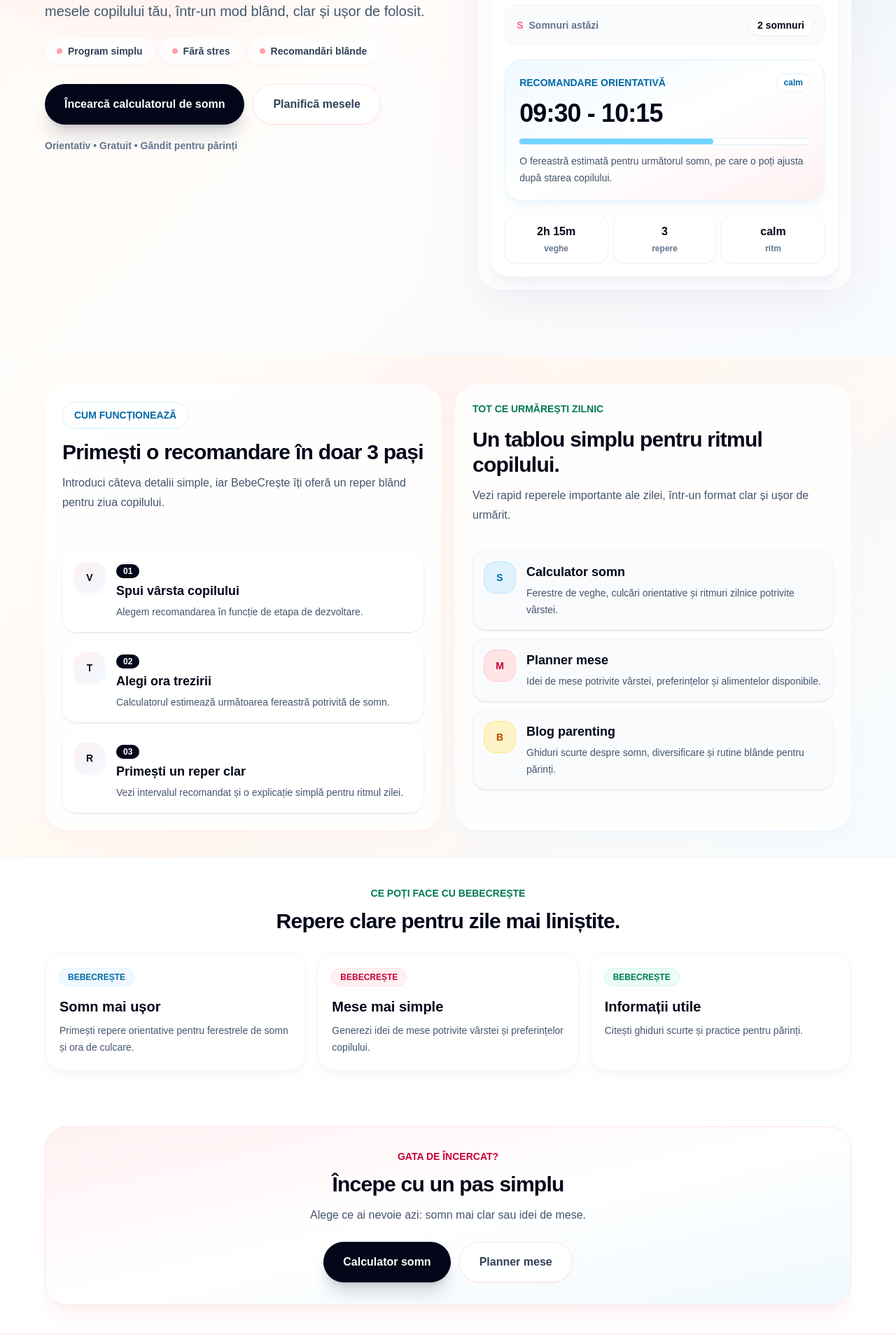
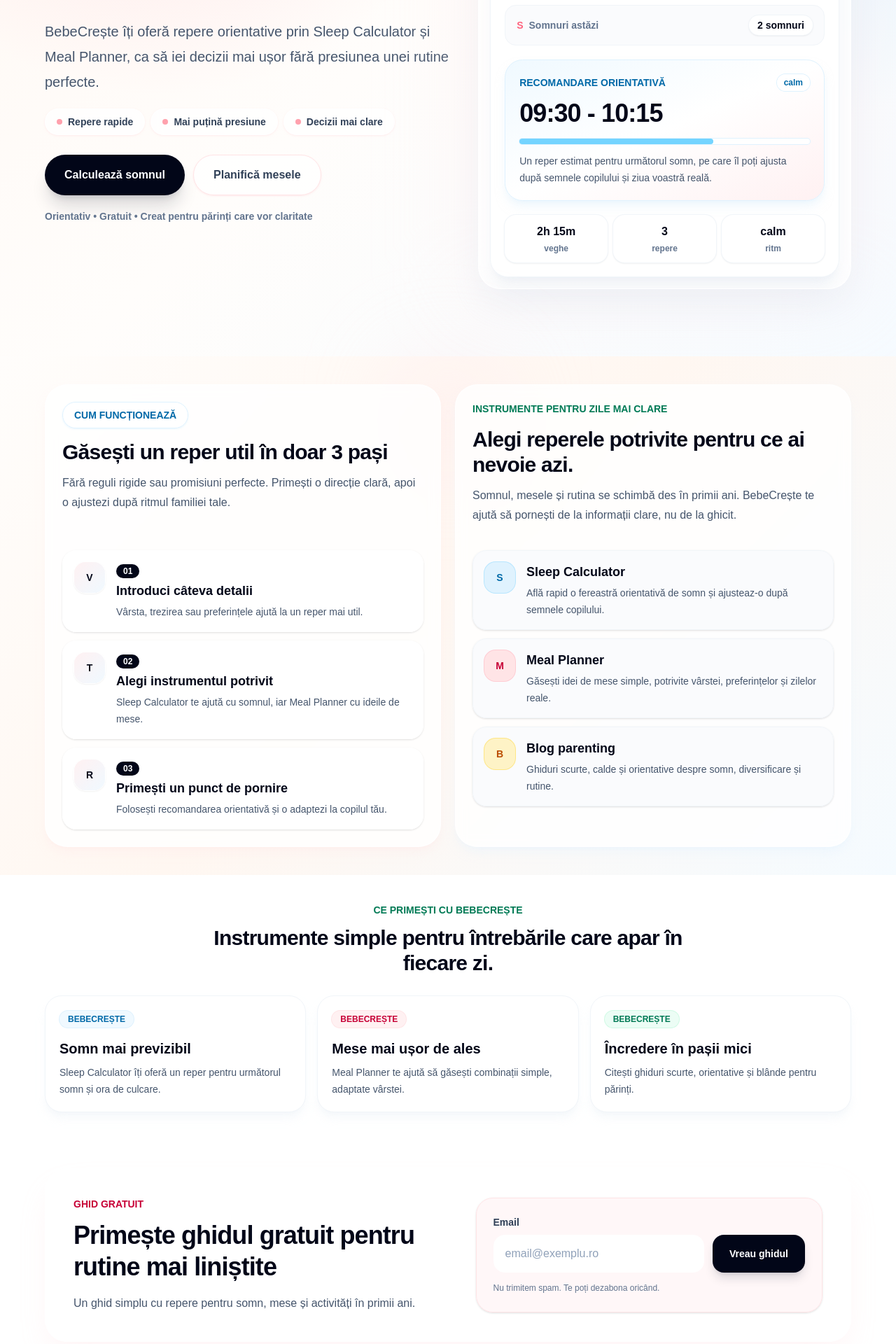
Before and after one commit to iulianacristea/bebecreste, a Next.js app: page / in a window 1280 px wide. Shown: the part 480-2400 px from the top of the page at 70% size. Built offline with nearby package versions, Linux system fonts and the light colour scheme.

Commit message:
improve homepage & other pages

```diff
--- a/app/page.tsx
+++ b/app/page.tsx
@@ -1,9 +1,11 @@
 import Link from "next/link";
 import type { Metadata } from "next";
+import { EmailCapture } from "@/src/components/EmailCapture";
 import { Features } from "@/src/components/Features";
 import { Footer } from "@/src/components/Footer";
 import { Hero } from "@/src/components/Hero";
 import { HowItWorks } from "@/src/components/HowItWorks";
+import { MobileStickyCta } from "@/src/components/MobileStickyCta";
 import { Navbar } from "@/src/components/Navbar";
 
 export const metadata: Metadata = {
@@ -23,22 +25,22 @@
 
 const capabilityCards = [
   {
-    title: "Somn mai ușor",
+    title: "Somn mai previzibil",
     description:
-      "Primești repere orientative pentru ferestrele de somn și ora de culcare.",
+      "Sleep Calculator îți oferă un reper pentru următorul somn și ora de culcare.",
     href: "/calculator-somn",
     accent: "bg-sky-50 text-sky-700 ring-sky-100",
   },
   {
-    title: "Mese mai simple",
+    title: "Mese mai ușor de ales",
     description:
-      "Generezi idei de mese potrivite vârstei și preferințelor copilului.",
+      "Meal Planner te ajută să găsești combinații simple, adaptate vârstei.",
     href: "/planner-mese",
     accent: "bg-rose-50 text-rose-700 ring-rose-100",
   },
   {
-    title: "Informații utile",
-    description: "Citești ghiduri scurte și practice pentru părinți.",
+    title: "Încredere în pașii mici",
+    description: "Citești ghiduri scurte, orientative și blânde pentru părinți.",
     href: "/blog",
     accent: "bg-emerald-50 text-emerald-700 ring-emerald-100",
   },
@@ -88,7 +90,7 @@
   };
 
   return (
-    <main className="min-h-screen overflow-hidden bg-[#fff7f1] text-slate-900">
+    <main className="min-h-screen overflow-hidden bg-[#fff7f1] pb-20 text-slate-900 md:pb-0">
       <script
         type="application/ld+json"
         dangerouslySetInnerHTML={{ __html: JSON.stringify(structuredData) }}
@@ -109,10 +111,10 @@
         <div className="mx-auto max-w-6xl">
           <div className="mx-auto max-w-3xl text-center">
             <p className="text-sm font-semibold uppercase text-emerald-700">
-              Ce poți face cu BebeCrește
+              Ce primești cu BebeCrește
             </p>
             <h2 className="mt-3 text-3xl font-bold tracking-tight text-slate-950">
-              Repere clare pentru zile mai liniștite.
+              Instrumente simple pentru întrebările care apar în fiecare zi.
             </h2>
           </div>
 
@@ -139,34 +141,42 @@
           </div>
         </div>
       </section>
+      <EmailCapture className="bg-white px-5 py-10 sm:px-8 lg:px-10" />
       <section className="bg-white px-5 py-10 sm:px-8 lg:px-10">
         <div className="mx-auto max-w-6xl rounded-[2rem] border border-rose-100 bg-gradient-to-br from-rose-50 via-white to-sky-50 p-6 text-center shadow-xl shadow-rose-100/45 sm:p-8">
           <p className="text-sm font-semibold uppercase text-rose-700">
-            Gata de încercat?
+            Începe de unde ai nevoie
           </p>
           <h2 className="mx-auto mt-3 max-w-2xl text-3xl font-bold tracking-tight text-slate-950">
-            Începe cu un pas simplu
+            Alege un reper rapid pentru ziua de azi
           </h2>
           <p className="mx-auto mt-3 max-w-2xl leading-7 text-slate-600">
-            Alege ce ai nevoie azi: somn mai clar sau idei de mese.
+            Folosește Sleep Calculator pentru somn sau Meal Planner pentru idei
+            de mese. Recomandările sunt orientative și ușor de adaptat.
           </p>
           <div className="mt-6 flex flex-col justify-center gap-3 sm:flex-row">
             <Link
               href="/calculator-somn"
               className="inline-flex w-full items-center justify-center rounded-full bg-slate-950 px-7 py-4 text-base font-semibold text-white shadow-xl shadow-slate-900/15 transition duration-200 hover:-translate-y-0.5 hover:bg-slate-800 hover:shadow-2xl hover:shadow-slate-900/20 focus:outline-none focus:ring-4 focus:ring-slate-300 active:translate-y-0 sm:w-auto"
             >
-              Calculator somn
+              Calculează somnul
             </Link>
             <Link
               href="/planner-mese"
               className="inline-flex w-full items-center justify-center rounded-full border border-rose-100 bg-white/80 px-7 py-4 text-base font-semibold text-slate-700 shadow-sm shadow-rose-100/60 transition duration-200 hover:-translate-y-0.5 hover:border-rose-200 hover:bg-white hover:shadow-md hover:shadow-rose-100/80 focus:outline-none focus:ring-4 focus:ring-rose-100 active:translate-y-0 sm:w-auto"
             >
-              Planner mese
+              Planifică mesele
             </Link>
           </div>
         </div>
       </section>
       <Footer />
+      <MobileStickyCta
+        links={[
+          { href: "/calculator-somn", label: "Calculează somnul" },
+          { href: "/planner-mese", label: "Planifică mesele" },
+        ]}
+      />
     </main>
   );
 }
--- /dev/null
+++ b/src/components/EmailCapture.tsx
@@ -0,0 +1,85 @@
+"use client";
+
+import { useState } from "react";
+
+type EmailCaptureProps = {
+  className?: string;
+};
+
+export function EmailCapture({ className = "" }: EmailCaptureProps) {
+  const [email, setEmail] = useState("");
+  const [isSuccessVisible, setIsSuccessVisible] = useState(false);
+
+  function handleSubmit(event: React.FormEvent<HTMLFormElement>) {
+    event.preventDefault();
+    setEmail("");
+    setIsSuccessVisible(true);
+  }
+
+  return (
+    <section className={className}>
+      <div className="mx-auto max-w-6xl rounded-[2rem] border border-white/80 bg-white/85 p-6 shadow-2xl shadow-rose-200/25 backdrop-blur sm:p-8 lg:p-10">
+        <div className="grid gap-6 lg:grid-cols-[1fr_0.9fr] lg:items-center">
+          <div>
+            <p className="text-sm font-bold uppercase text-rose-700">
+              Ghid gratuit
+            </p>
+            <h2 className="mt-3 max-w-2xl text-3xl font-bold leading-tight tracking-tight text-slate-950 sm:text-4xl">
+              Primește ghidul gratuit pentru rutine mai liniștite
+            </h2>
+            <p className="mt-4 max-w-2xl text-base leading-7 text-slate-600">
+              Un ghid simplu cu repere pentru somn, mese și activități în
+              primii ani.
+            </p>
+          </div>
+
+          <form
+            onSubmit={handleSubmit}
+            className="rounded-[1.5rem] border border-rose-100 bg-rose-50/55 p-5 shadow-sm sm:p-6"
+          >
+            <label
+              htmlFor="guide-email"
+              className="mb-2 block text-sm font-semibold text-slate-700"
+            >
+              Email
+            </label>
+            <div className="grid gap-3 sm:grid-cols-[1fr_auto]">
+              <input
+                id="guide-email"
+                type="email"
+                value={email}
+                onChange={(event) => {
+                  setEmail(event.target.value);
+                  setIsSuccessVisible(false);
+                }}
+                placeholder="email@exemplu.ro"
+                required
+                className="w-full rounded-2xl border border-white bg-white px-4 py-3.5 text-slate-900 outline-none transition duration-200 placeholder:text-slate-400 hover:border-rose-200 focus:border-rose-300 focus:ring-4 focus:ring-rose-100"
+              />
+              <button
+                type="submit"
+                className="rounded-2xl bg-slate-950 px-6 py-3.5 text-sm font-semibold text-white shadow-lg shadow-slate-900/15 transition duration-200 hover:-translate-y-0.5 hover:bg-slate-800 hover:shadow-xl hover:shadow-slate-900/20 focus:outline-none focus:ring-4 focus:ring-slate-300 active:translate-y-0"
+              >
+                Vreau ghidul
+              </button>
+            </div>
+
+            <p className="mt-3 text-xs leading-5 text-slate-500">
+              Nu trimitem spam. Te poți dezabona oricând.
+            </p>
+
+            {isSuccessVisible ? (
+              <p
+                role="status"
+                className="mt-4 rounded-2xl border border-emerald-100 bg-emerald-50 px-4 py-3 text-sm font-semibold leading-6 text-emerald-800"
+              >
+                Mulțumim! Ghidul este notat ca interes pentru moment. Nu am
+                salvat nicio adresă.
+              </p>
+            ) : null}
+          </form>
+        </div>
+      </div>
+    </section>
+  );
+}
--- a/src/components/Features.tsx
+++ b/src/components/Features.tsx
@@ -2,17 +2,17 @@
 
 const features = [
   {
-    title: "Calculator somn",
+    title: "Sleep Calculator",
     description:
-      "Ferestre de veghe, culcări orientative și ritmuri zilnice potrivite vârstei.",
+      "Află rapid o fereastră orientativă de somn și ajusteaz-o după semnele copilului.",
     href: "/calculator-somn",
     accent: "bg-sky-100 text-sky-700 ring-sky-200",
     icon: "S",
   },
   {
-    title: "Planner mese",
+    title: "Meal Planner",
     description:
-      "Idei de mese potrivite vârstei, preferințelor și alimentelor disponibile.",
+      "Găsești idei de mese simple, potrivite vârstei, preferințelor și zilelor reale.",
     href: "/planner-mese",
     accent: "bg-rose-100 text-rose-700 ring-rose-200",
     icon: "M",
@@ -20,7 +20,7 @@
   {
     title: "Blog parenting",
     description:
-      "Ghiduri scurte despre somn, diversificare și rutine blânde pentru părinți.",
+      "Ghiduri scurte, calde și orientative despre somn, diversificare și rutine.",
     href: "/blog",
     accent: "bg-amber-100 text-amber-700 ring-amber-200",
     icon: "B",
@@ -35,14 +35,14 @@
     >
       <div className="min-h-[11.75rem]">
         <p className="text-sm font-semibold uppercase text-emerald-700">
-          Tot ce urmărești zilnic
+          Instrumente pentru zile mai clare
         </p>
         <h2 className="mt-4 text-2xl font-bold tracking-tight text-slate-950 sm:text-3xl">
-          Un tablou simplu pentru ritmul copilului.
+          Alegi reperele potrivite pentru ce ai nevoie azi.
         </h2>
         <p className="mt-3 text-base leading-7 text-slate-600">
-          Vezi rapid reperele importante ale zilei, într-un format clar și ușor
-          de urmărit.
+          Somnul, mesele și rutina se schimbă des în primii ani. BebeCrește te
+          ajută să pornești de la informații clare, nu de la ghicit.
         </p>
       </div>
 
--- a/src/components/Hero.tsx
+++ b/src/components/Hero.tsx
@@ -8,20 +8,21 @@
         <div className="grid items-start gap-8 py-8 md:py-10 lg:grid-cols-[1fr_0.92fr] lg:gap-10 lg:py-12">
           <div className="max-w-[46rem]">
             <p className="mb-6 inline-flex rounded-full border border-rose-100 bg-white/75 px-4 py-2 text-sm font-semibold text-rose-700 shadow-sm shadow-rose-100/70 backdrop-blur">
-              Somn și mese pentru primii ani
+              Sleep Calculator și Meal Planner pentru primii ani
             </p>
 
             <h1 className="text-4xl font-bold leading-[1.08] tracking-tight text-slate-950 sm:text-5xl lg:text-6xl">
-              Repere simple pentru somn, mese și rutina copilului.
+              Mai multă claritate pentru somn, mese și zilele cu ritm schimbător.
             </h1>
 
             <p className="mt-4 max-w-[43rem] text-lg leading-8 text-slate-600 sm:text-xl sm:leading-9">
-              BebeCrește te ajută cu recomandări orientative pentru somnul și
-              mesele copilului tău, într-un mod blând, clar și ușor de folosit.
+              BebeCrește îți oferă repere orientative prin Sleep Calculator și
+              Meal Planner, ca să iei decizii mai ușor fără presiunea unei
+              rutine perfecte.
             </p>
 
             <div className="mt-5 flex flex-wrap gap-2">
-              {["Program simplu", "Fără stres", "Recomandări blânde"].map(
+              {["Repere rapide", "Mai puțină presiune", "Decizii mai clare"].map(
                 (benefit) => (
                   <span
                     key={benefit}
@@ -39,7 +40,7 @@
                 href="/calculator-somn"
                 className="inline-flex items-center justify-center rounded-full bg-slate-950 px-7 py-4 text-base font-semibold text-white shadow-xl shadow-slate-900/15 transition duration-200 hover:-translate-y-0.5 hover:bg-slate-800 hover:shadow-2xl hover:shadow-slate-900/20 focus:outline-none focus:ring-4 focus:ring-slate-300 active:translate-y-0"
               >
-                Încearcă calculatorul de somn
+                Calculează somnul
               </Link>
               <Link
                 href="/planner-mese"
@@ -50,7 +51,7 @@
             </div>
 
             <p className="mt-5 text-sm font-semibold text-slate-500">
-              Orientativ • Gratuit • Gândit pentru părinți
+              Orientativ • Gratuit • Creat pentru părinți care vor claritate
             </p>
           </div>
 
@@ -72,7 +73,7 @@
                 <div className="flex items-start justify-between gap-4">
                   <div>
                     <p className="text-xs font-bold uppercase text-rose-700">
-                      Calculator somn bebe
+                      Sleep Calculator
                     </p>
                     <h2 className="mt-2 text-2xl font-bold leading-tight tracking-tight text-slate-950">
                       Următoarea fereastră de somn
@@ -122,8 +123,8 @@
                     <div className="h-2 w-2/3 rounded-full bg-sky-300" />
                   </div>
                   <p className="mt-3 text-sm leading-6 text-slate-600">
-                    O fereastră estimată pentru următorul somn, pe care o poți
-                    ajusta după starea copilului.
+                    Un reper estimat pentru următorul somn, pe care îl poți
+                    ajusta după semnele copilului și ziua voastră reală.
                   </p>
                 </div>
 
--- a/src/components/HowItWorks.tsx
+++ b/src/components/HowItWorks.tsx
@@ -2,22 +2,22 @@
   {
     number: "01",
     icon: "V",
-    title: "Spui vârsta copilului",
-    description: "Alegem recomandarea în funcție de etapa de dezvoltare.",
+    title: "Introduci câteva detalii",
+    description: "Vârsta, trezirea sau preferințele ajută la un reper mai util.",
   },
   {
     number: "02",
     icon: "T",
-    title: "Alegi ora trezirii",
+    title: "Alegi instrumentul potrivit",
     description:
-      "Calculatorul estimează următoarea fereastră potrivită de somn.",
+      "Sleep Calculator te ajută cu somnul, iar Meal Planner cu ideile de mese.",
   },
   {
     number: "03",
     icon: "R",
-    title: "Primești un reper clar",
+    title: "Primești un punct de pornire",
     description:
-      "Vezi intervalul recomandat și o explicație simplă pentru ritmul zilei.",
+      "Folosești recomandarea orientativă și o adaptezi la copilul tău.",
   },
 ];
 
@@ -29,11 +29,11 @@
             Cum funcționează
         </p>
         <h2 className="mt-4 text-2xl font-bold tracking-tight text-slate-950 sm:text-3xl">
-          Primești o recomandare în doar 3 pași
+          Găsești un reper util în doar 3 pași
         </h2>
         <p className="mt-3 text-base leading-7 text-slate-600">
-          Introduci câteva detalii simple, iar BebeCrește îți oferă un reper
-          blând pentru ziua copilului.
+          Fără reguli rigide sau promisiuni perfecte. Primești o direcție
+          clară, apoi o ajustezi după ritmul familiei tale.
         </p>
       </div>
 
--- /dev/null
+++ b/src/components/MobileStickyCta.tsx
@@ -0,0 +1,32 @@
+import Link from "next/link";
+
+type MobileStickyCtaLink = {
+  href: string;
+  label: string;
+};
+
+type MobileStickyCtaProps = {
+  links: MobileStickyCtaLink[];
+};
+
+export function MobileStickyCta({ links }: MobileStickyCtaProps) {
+  return (
+    <div className="fixed inset-x-0 bottom-0 z-50 border-t border-rose-100 bg-white/92 px-4 py-3 shadow-2xl shadow-slate-900/10 backdrop-blur md:hidden">
+      <div
+        className={`mx-auto grid max-w-md gap-2 ${
+          links.length > 1 ? "grid-cols-2" : "grid-cols-1"
+        }`}
+      >
+        {links.map((link) => (
+          <Link
+            key={link.href}
+            href={link.href}
+            className="inline-flex min-h-11 items-center justify-center rounded-full bg-slate-950 px-4 py-2.5 text-center text-sm font-semibold leading-5 text-white shadow-lg shadow-slate-900/15 transition duration-200 active:translate-y-0.5"
+          >
+            {link.label}
+          </Link>
+        ))}
+      </div>
+    </div>
+  );
+}
```
Also changed, not shown: app/blog/[slug]/page.tsx (+21 -1 lines).
